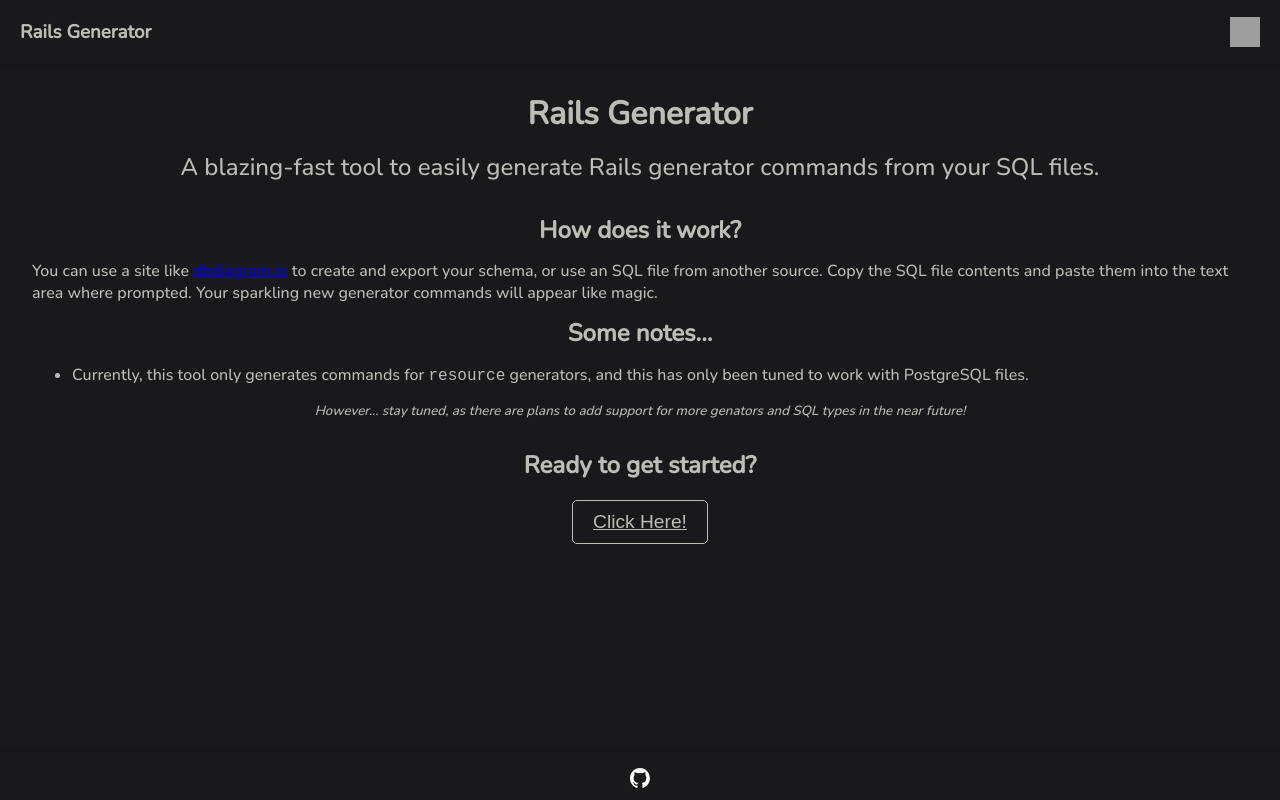
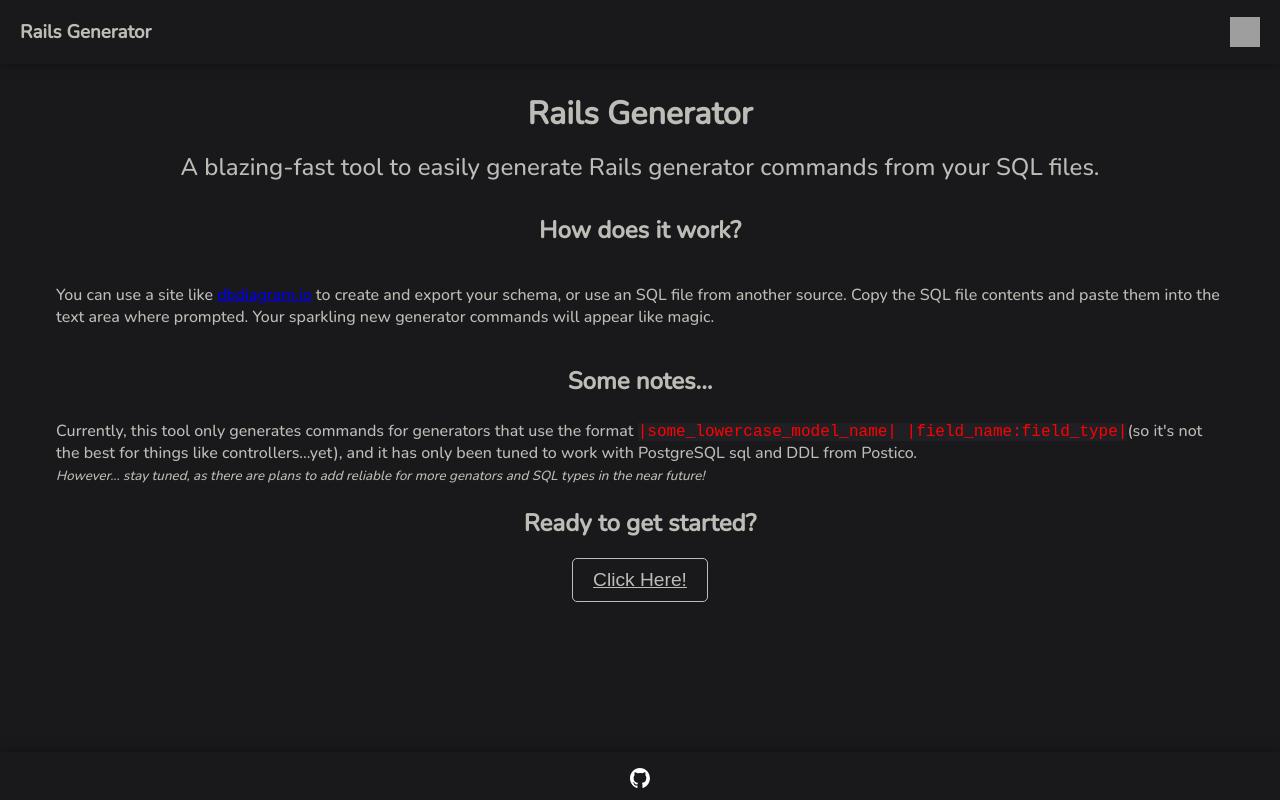
Before and after one commit to brennacodes/railsgenerator, a SvelteKit app: page / in a window 1280 px wide. Built offline with nearby package versions, Linux system fonts and the light colour scheme; grey boxes are pictures that could not be loaded.

Commit message:
Update description on main page

```diff
--- a/src/routes/+page.svelte
+++ b/src/routes/+page.svelte
@@ -42,17 +42,15 @@
     <h1 class="title">Rails Generator</h1>
     <p class="description">A blazing-fast tool to easily generate Rails generator commands from your SQL files.</p>
     <h2 class="inner-title">How does it work?</h2>
-    <p>You can use a site like <a href="https://dbdiagram.io">dbdiagram.io</a> to create and export your schema, or use an SQL file from another source.
+    <p class="notes">You can use a site like <a href="https://dbdiagram.io">dbdiagram.io</a> to create and export your schema, or use an SQL file from another source.
       Copy the SQL file contents and paste them into the text area where prompted.
       Your sparkling new generator commands will appear like magic.</p>
     <h2 class="inner-title">Some notes...</h2>
-    <ul>
-      <li>
-        Currently, this tool only generates commands for <code>resource</code> generators, and this has only been tuned to work with PostgreSQL files.
-      </li>
-    </ul>
+    <div class="notes">
+      Currently, this tool only generates commands for generators that use the format <code>|some_lowercase_model_name| |field_name:field_type|</code>(so it's not the best for things like controllers...yet), and it has only been tuned to work with PostgreSQL sql and DDL from Postico.
+      <br><small class=note><em>However... stay tuned, as there are plans to add reliable for more genators and SQL types in the near future!</em></small>
+    </div>
 
-      <small class=note><em>However... stay tuned, as there are plans to add support for more genators and SQL types in the near future!</em></small>
     <h2 class="inner-title">Ready to get started?</h2>
     <button class="start-btn" on:click={setUserAccepted}>Click Here!</button>
   </div>
@@ -72,6 +70,15 @@
 <Footer />
 
 <style>
+  .notes {
+    padding: 1.5rem;
+  }
+
+  code {
+    background-color: var(--bg-color-secondary);
+    color: red;
+  }
+
   .main-container {
     display: flex;
     flex-direction: column;
```
